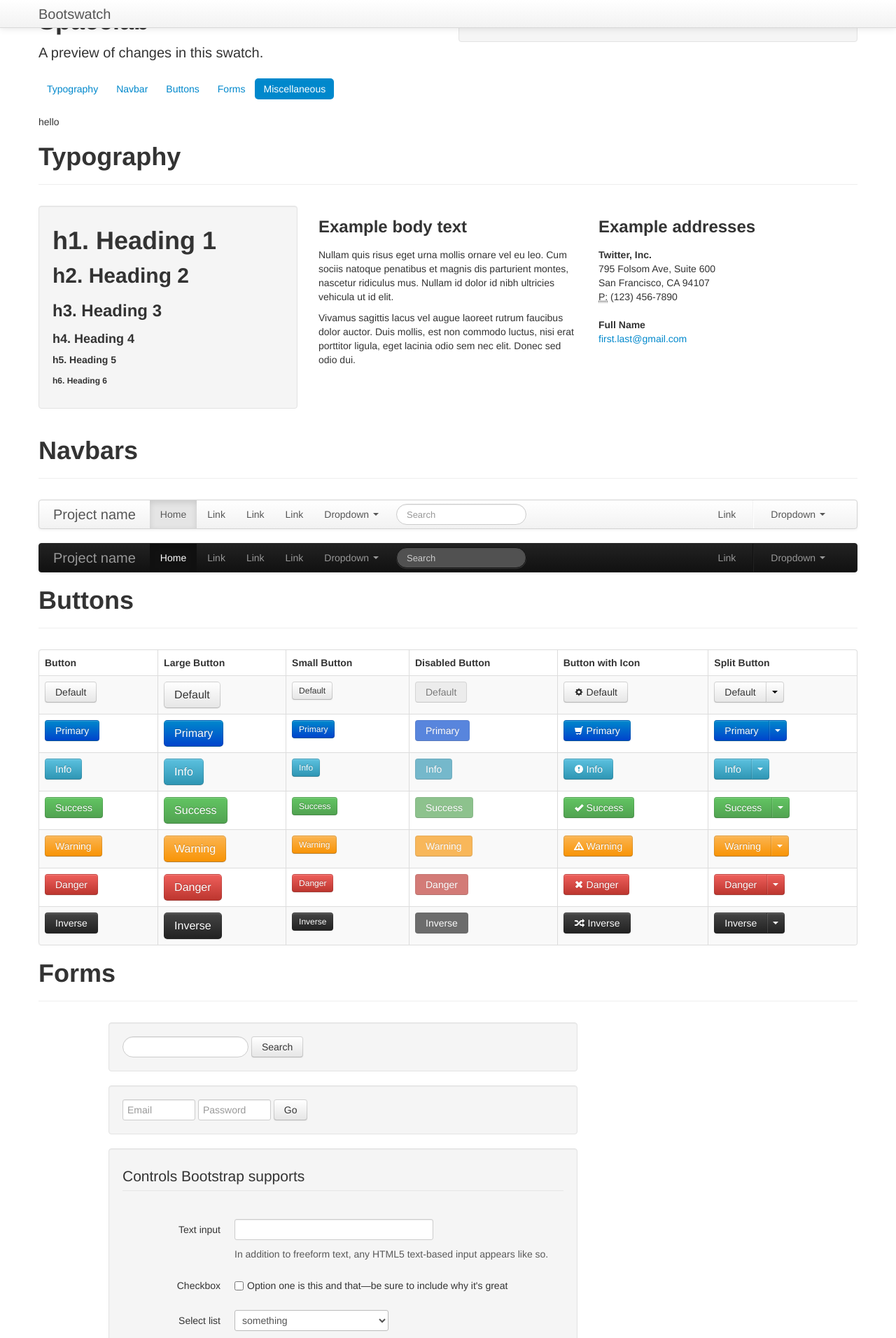
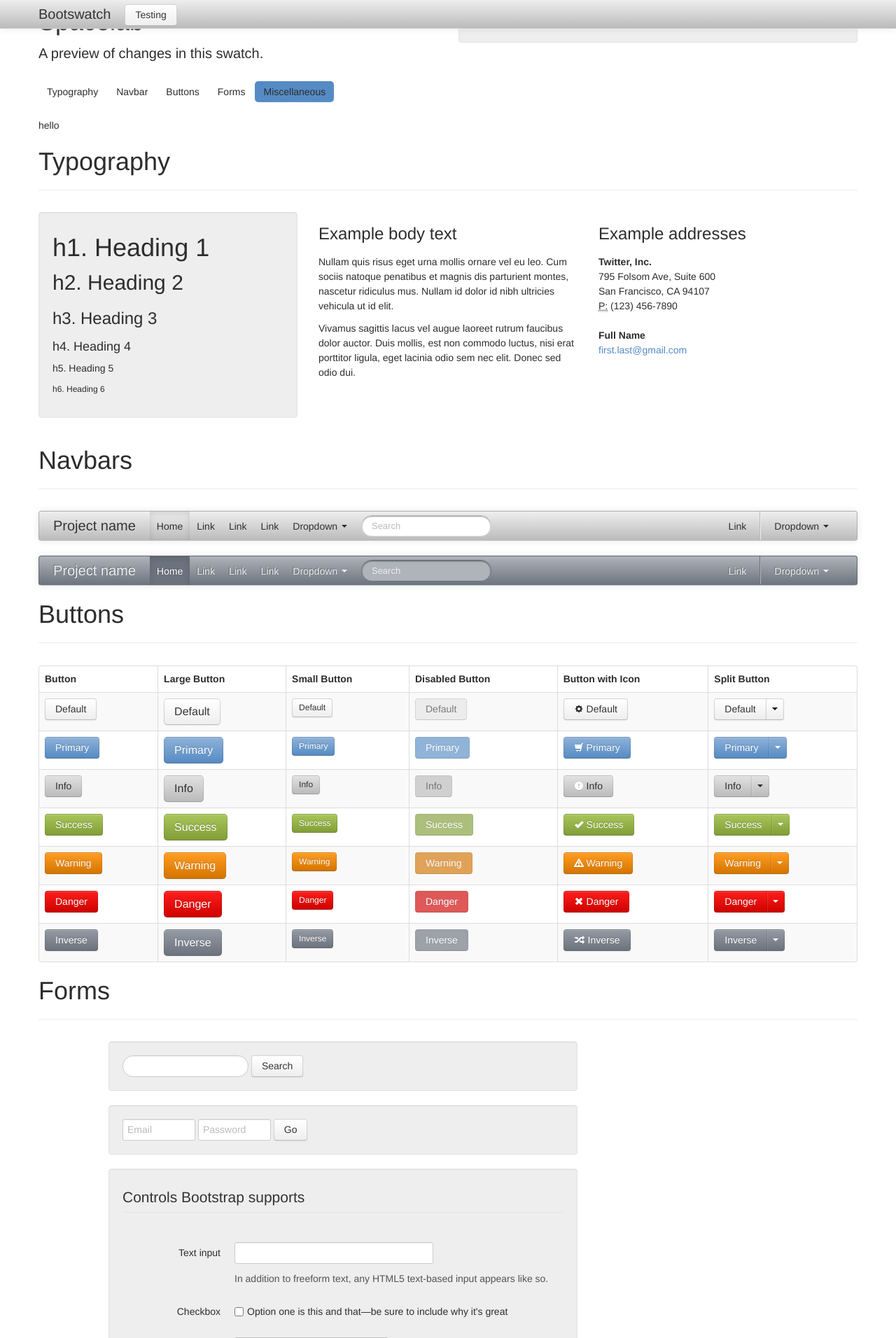
Before and after one commit to johnschimmel/ITP-DWD-Python-Class, a Flask app: page / in a window 1280 px wide. Shown: the top 1912 px of the page at 70% size. Run offline with Flask 2, Linux system fonts and the light colour scheme; parts of the project's set-up code (start-up, migrations or seed data) failed here and were passed over; some libraries are stand-ins or nearby versions; some web fonts are replaced.

Commit message:
updating layout

```diff
--- a/templates/layout.html
+++ b/templates/layout.html
@@ -14,13 +14,12 @@
     <![endif]-->
 
     <!-- Le styles -->
-    <link href="bootstrap.min.css" rel="stylesheet">
-    <link href="../assets/css/bootstrap-responsive.css" rel="stylesheet">
-    <link href="../css/docs.css" rel="stylesheet">
+    <link href="{{ url_for('static', filename='css/bootstrap-spacelab.min.css') }}" rel="stylesheet">
+    <link href="{{ url_for('static', filename='css/bootstrap-responsive.css') }}" rel="stylesheet">
 
 	 <script type="text/javascript">
 
-	   var _gaq = _gaq || [];
+	   /*var _gaq = _gaq || [];
 		  _gaq.push(['_setAccount', 'UA-23019901-1']);
 		  _gaq.push(['_setDomainName', "bootswatch.com"]);
   		  _gaq.push(['_setAllowLinker', true]);
@@ -30,14 +29,13 @@
 	     var ga = document.createElement('script'); ga.type = 'text/javascript'; ga.async = true;
 	     ga.src = ('https:' == document.location.protocol ? 'https://ssl' : 'http://www') + '.google-analytics.com/ga.js';
 	     var s = document.getElementsByTagName('script')[0]; s.parentNode.insertBefore(ga, s);
-	   })();
+	   })();*/
 
 	 </script>
 
   </head>
 
   <body class="preview" data-spy="scroll" data-target=".subnav" data-offset="50">
-    <script src="../js/bsa.js"></script>
 
 
   <!-- Navbar
@@ -52,7 +50,7 @@
        </a>
        <a class="brand" href="../">Bootswatch</a>
        <div class="nav-collapse" id="main-menu">
-
+        <a href="#" class="btn">Testing</a>
        </div>
      </div>
    </div>
@@ -63,7 +61,7 @@
 
 <!-- Masthead
 ================================================== -->
-<header class="jumbotron subhead" id="overview">
+<header class=" subhead" id="overview">
   <div class="row">
     <div class="span6">
       <h1>Spacelab</h1>
@@ -717,9 +715,7 @@
     ================================================== -->
     <!-- Placed at the end of the document so the pages load faster -->
     <script src="http://ajax.googleapis.com/ajax/libs/jquery/1.7.2/jquery.min.js"></script>
-    <script src="../assets/js/bootstrap.min.js"></script>
-    <script src="../js/application.js"></script>
-    <script src="../js/bootswatch.js"></script>
+    <script src="{{ url_for('static', filename='js/bootstrap.min.js') }}"></script>
 
 
   </body>
```
